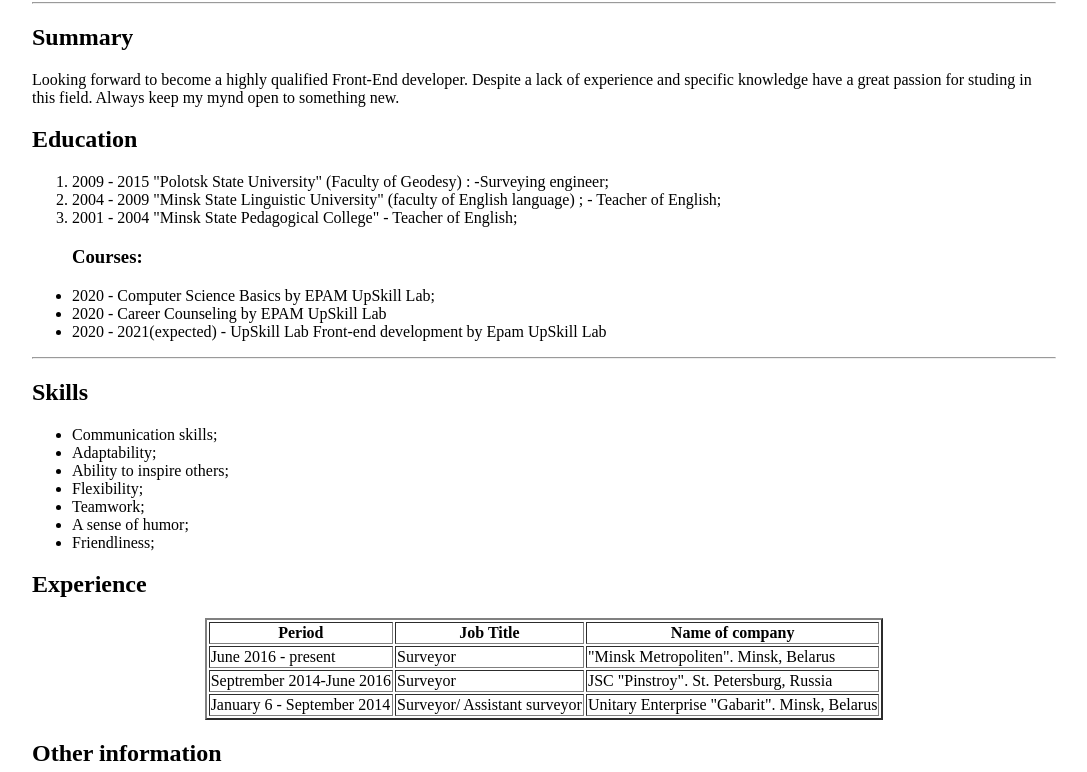
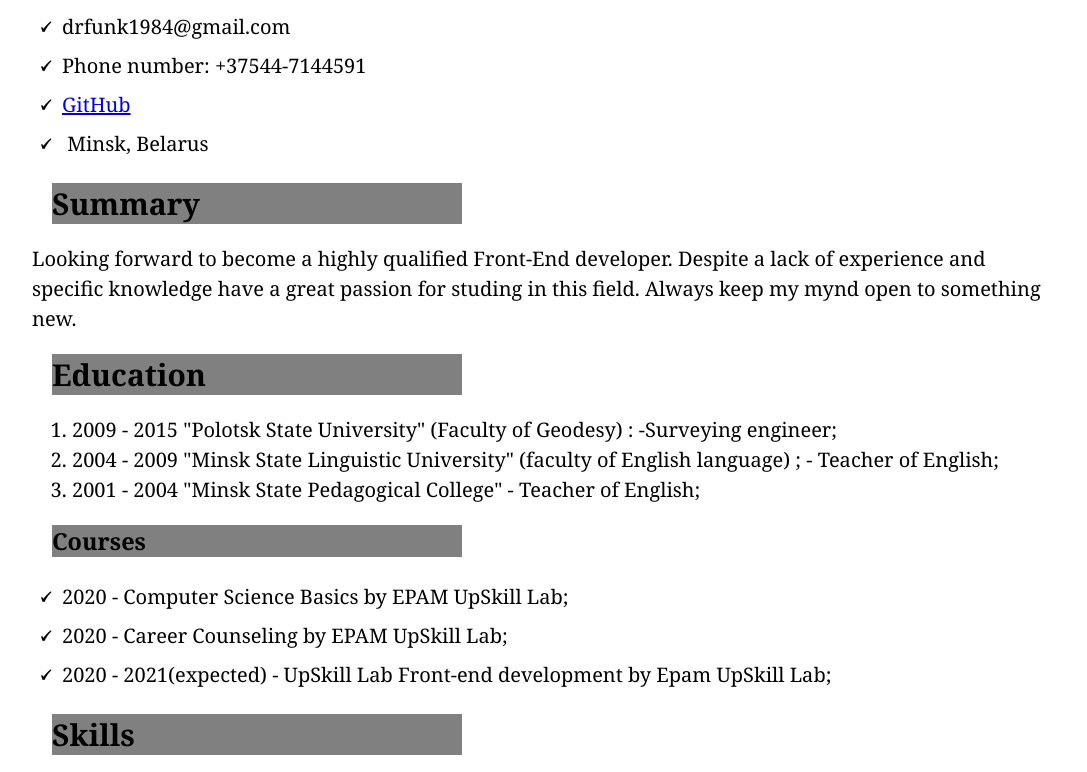
Before and after one commit to IvanSergienko/rsschool-cv, a plain HTML site: page index.html in a window 1280 px wide. Shown: the part 519-1291 px from the top of the page, without its empty margins (96-1183 px from the left). Drawn offline with Linux system fonts and the light colour scheme.

Commit message:
docs: update index.html and styles

```diff
--- a/index.html
+++ b/index.html
@@ -4,30 +4,25 @@
     <meta charset="UTF-8">
     <meta name="viewport" content="width=<device-width>, initial-scale=1.0">
     <title>cvDocument</title>
-    <style>
-        .center {
-            margin: auto;
-            max-width: 1024px;
-        }
-    </style>
+       <link rel="stylesheet" href="/styles.css">
 </head>
 <body class="center">
     <header>
         <h1>Ivan Serhiyenka</h1>
-        <p>
-        <img src="https://sun9-33.userapi.com/W4ZRe9rqf0_9jeI8faekYKEfzzgS8GfJ2Th3Cw/9Zdwgt-YF8c.jpg" alt="My Photo"
-        </p>
-        <div>
-            <h2>Contacts</h2>
-            <ul>
-                <li>drfunk1984@gmail.com </li>
-                <li> Minsk, Belarus</li>
-                <li>Phone number: +37544-7144591</li>
-            </ul>
-        </div>
+                <img src="https://sun9-33.userapi.com/W4ZRe9rqf0_9jeI8faekYKEfzzgS8GfJ2Th3Cw/9Zdwgt-YF8c.jpg" alt="My Photo"
     </header>
-    <hr/>
+    <hr class="line"/>
 <main>
+    <div>
+        <h2>Contacts</h2>
+        <ul class="list1">
+            <li>drfunk1984@gmail.com </li>
+            <li>Phone number: +37544-7144591</li>
+            <li><a href="https://github.com/IvanSergienko">GitHub</a></li>
+            <li> Minsk, Belarus</li>
+
+        </ul>
+    </div>
     <div>
         <h2>Summary</h2>
         <p> Looking forward to become a highly qualified Front-End developer.
@@ -41,16 +36,19 @@
                 <li>2004 - 2009 "Minsk State Linguistic University" (faculty of English language) ; - Teacher of English;</li>
                 <li>2001 - 2004 "Minsk State Pedagogical College" - Teacher of English;</li>
             </ol>
-            <ul><h3>Courses:</h3>
+            <h3>Courses</h3>
+            <ul class="list1">
                 <li>2020 - Computer Science Basics by EPAM UpSkill Lab;</li>
-                <li>2020 - Career Counseling by EPAM UpSkill Lab</li>
-                <li>2020 - 2021(expected) - UpSkill Lab Front-end development by Epam UpSkill Lab</li>
+                <li>2020 - Career Counseling by EPAM UpSkill Lab;</li>
+                <li>2020 - 2021(expected) - UpSkill Lab Front-end development by Epam UpSkill Lab;</li>
             </ul>
         </div>
-        <hr/>
         <div>
             <h2>Skills</h2>
-            <ul>
+            <ul class="list1">
+                <li>HTML</li>
+                <li>CSS</li>
+                <li>JS</li>
                 <li>Communication skills;</li>
                 <li>Adaptability;</li>
                 <li>Ability to inspire others;</li>
@@ -85,6 +83,7 @@
                 </tr>
             </table>
         </div>
+        <hr/>
         <div>
           <h2>Other information</h2>
           <p>English - B1;</p>
--- a/styles.css
+++ b/styles.css
@@ -0,0 +1,36 @@
+.center {
+  margin: auto;
+  max-width: 1024px;
+  font-family: Georgia, "Times New Roman", Times, serif;
+  background-color: #ffff;
+  font-size: 20px;
+}
+
+hr {
+  margin: 20px 0;
+  padding: 0;
+  height: 10px;
+  border: none;
+  background: linear-gradient(45deg, #333, #ddd);
+}
+h2, h3 {
+    background-color: grey;
+    width: 40%;
+    margin: 20px;
+}
+.list1 {
+    padding:0;
+    list-style: none;
+}
+.list1 li{
+    padding:6px;
+}
+.list1 li:before {
+    padding-right:10px;
+    font-weight: bold;
+    color: black;
+    content: "\1F5F8";
+}
+ol, p, table {
+    line-height: 30px;
+}
```
